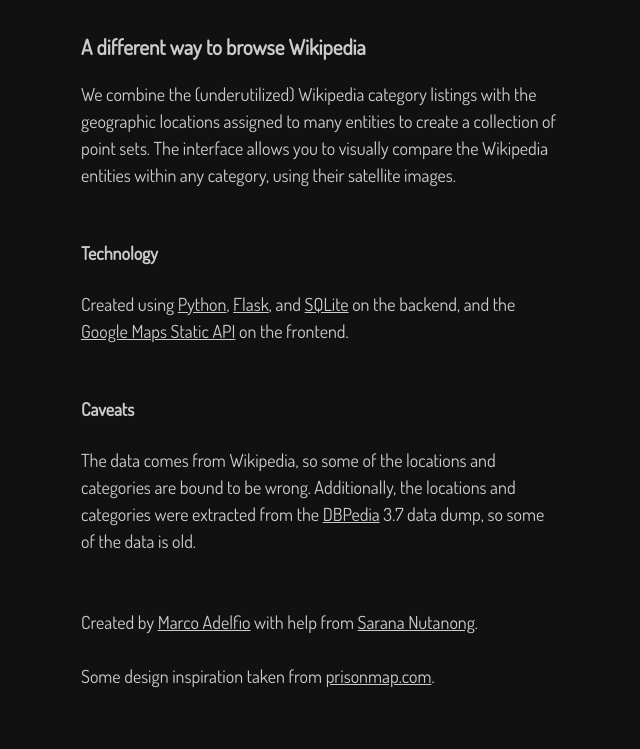
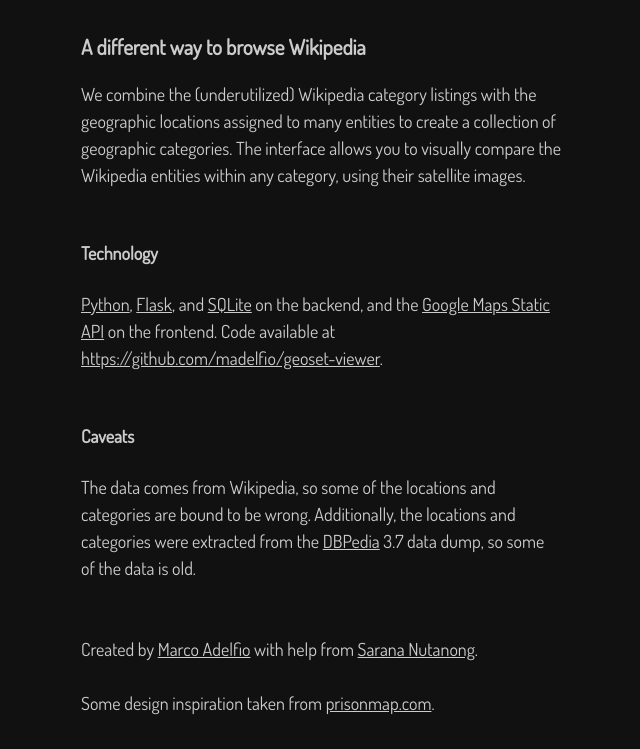
Before and after one commit to madelfio/geoset-viewer, a Flask app: page /about in a window 1280 px wide. Shown: the part 102-851 px from the top of the page, without its empty margins (24-664 px from the left). Before the commit the page ends 790 px from the top, so only its background shows below. Run offline with Flask 2, Linux system fonts and the light colour scheme; parts of the project's set-up code (start-up, migrations or seed data) failed here and were passed over.

Commit message:
Reworded about page

```diff
--- a/templates/about.html
+++ b/templates/about.html
@@ -15,17 +15,18 @@
         <h3>A different way to browse Wikipedia</h3>
         We combine the (underutilized) Wikipedia category listings with
         the geographic locations assigned to many entities to create a
-        collection of point sets.  The interface allows you to visually
-        compare the Wikipedia entities within any category, using their
-        satellite images.
+        collection of geographic categories.  The interface allows you to
+        visually compare the Wikipedia entities within any category, using
+        their satellite images.
         <br />
         <br />
         <h4>Technology</h4>
-        Created using <a target="_blank" href="http://www.python.org">Python</a>,
+        <a target="_blank" href="http://www.python.org">Python</a>,
         <a target="_blank" href="http://flask.pocoo.org">Flask</a>, and
         <a target="_blank" href="http://www.sqlite.org">SQLite</a> on the backend, and the
         <a target="_blank" href="https://developers.google.com/maps/documentation/staticmaps/">Google Maps Static API</a>
         on the frontend.
+        Code available at <a href="https://github.com/madelfio/geoset-viewer">https://github.com/madelfio/geoset-viewer</a>.
         <br />
         <br />
 
```
